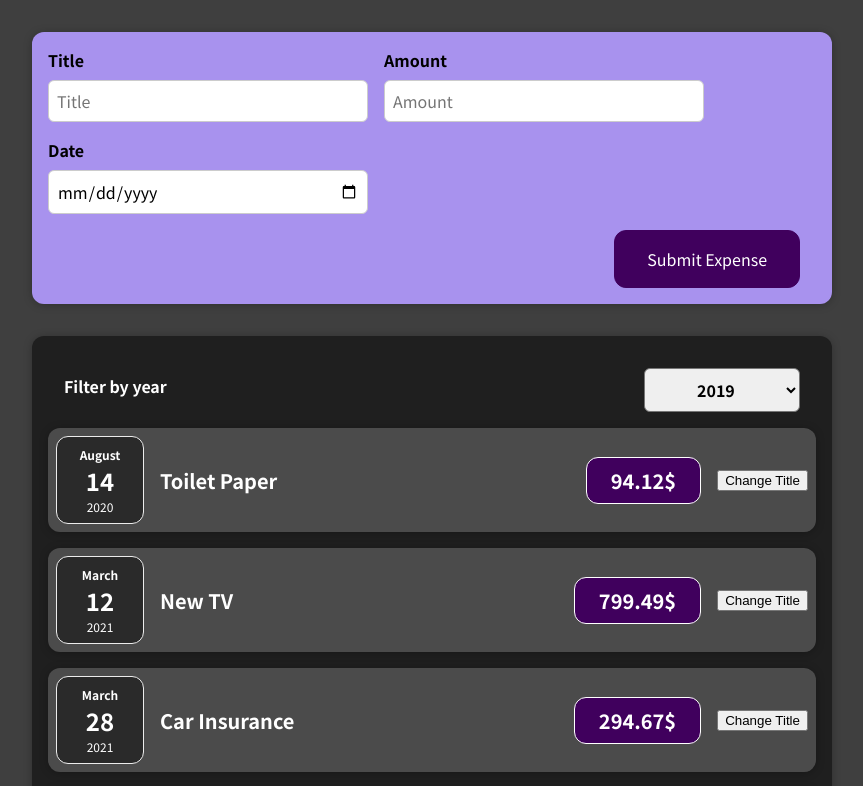
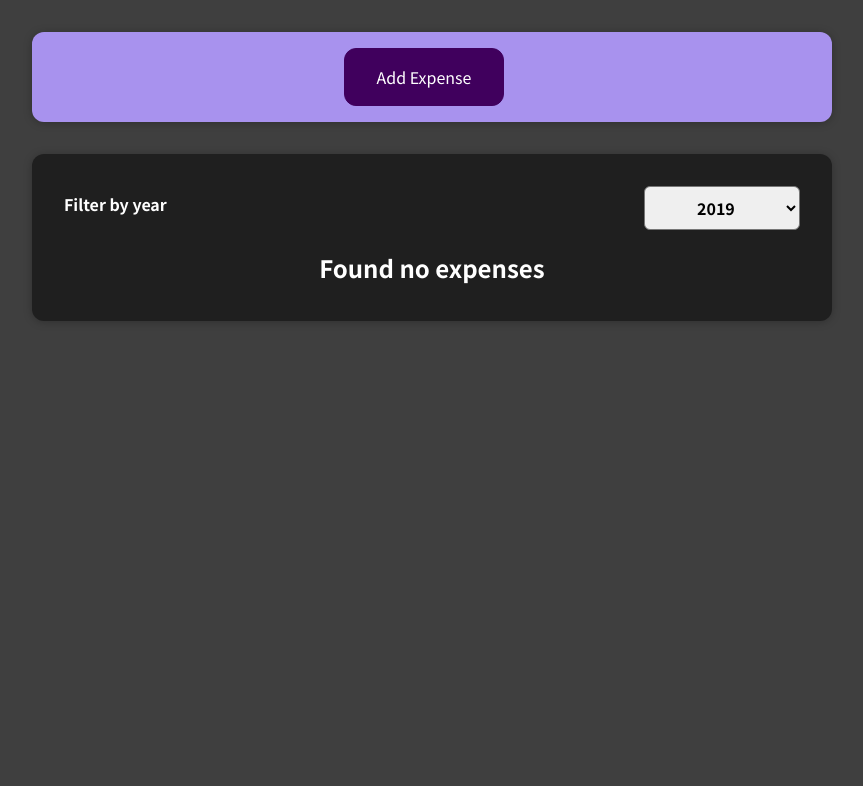
Before and after one commit to Arunr29/react-app, a React (Create React App) app: page / in a window 1280 px wide. Shown: the top 786 px of the page, without its empty margins (208-1071 px from the left). Built offline with nearby package versions, Linux system fonts and the light colour scheme.

Commit message:
Introduction to control structures and ternary operators in React

```diff
--- a/src/App.js
+++ b/src/App.js
@@ -1,10 +1,8 @@
 import ExpenseData from "./components/Expenses/ExpenseData";
-import React from "react";
+import React, { useState } from "react";
 import NewExpense from './components/CreateExpense/NewExpense';
 
-
-function App() {
-  const expenses = [
+const DUMMY_EXPENSES = [
   {
     id: "e1",
     title: "Toilet Paper",
@@ -30,16 +28,23 @@ function App() {
     date: new Date(2021, 5, 12),
   },
 ];
+
+function App() {
+
+  const [expenses, setExpenses] = useState(DUMMY_EXPENSES);
+
   const onExpenseHandler = (event) => {
-    console.log("In App.js");
     console.log(event);
+    setExpenses(prevExpenses => {
+      return [event, ...prevExpenses]
+    });
   }
   // return React.createElement('div', {},
   //   React.createElement('h2', {}, "Let's get started!",
   //     React.createElement(ExpenseData, { items: expenses })))
   return (
     <div>
-      <NewExpense onAddExpense={onExpenseHandler}/>
+      <NewExpense onAddExpense={onExpenseHandler} />
       <ExpenseData items={expenses} />
     </div>
   );
--- a/src/components/CreateExpense/ExpenseForm.js
+++ b/src/components/CreateExpense/ExpenseForm.js
@@ -8,6 +8,7 @@ function ExpenseForm(props) {
     const [enteredAmount, setEnteredAmount] = useState('');
     //Date - useState
     const [enteredDate, setEnteredDate] = useState('');
+
 
     //Atlernate way to avoid using multiple state
     // const [userInput, updateInput] = useState({
@@ -52,11 +53,11 @@ function ExpenseForm(props) {
 
         const expenseForm = {
             title: enteredTitle,
-            amount: `${enteredAmount}${'$'}`,
+            amount: enteredAmount,
             date: new Date(enteredDate)
         }
         //Function calling from NewExpense.js using prop
-        const createdExpense = props.onCreateExpense(expenseForm);
+        props.onCreateExpense(expenseForm);
         // console.log(createdExpense);
         //Clear the forms via reset
         setEnteredTitle('');
@@ -65,7 +66,8 @@ function ExpenseForm(props) {
 
     }
 
-    return (<form onSubmit={submitForm}>
+    return (
+        <form onSubmit={submitForm}>
             <div className="new-expense__controls">
                 <div className="new-expense__control">
                     <label>Title</label>
@@ -81,9 +83,11 @@ function ExpenseForm(props) {
                 </div>
             </div>
             <div className="new-expense__actions">
+                <button type="type" onClick={props.onCancel}>Cancel</button>
                 <button type="submit">Submit Expense</button>
             </div>
-    </form>)
+        </form>
+    );
 }
 
 export default ExpenseForm;
--- a/src/components/CreateExpense/NewExpense.js
+++ b/src/components/CreateExpense/NewExpense.js
@@ -1,8 +1,11 @@
-import React from "react";
+import React, { useState } from "react";
 import './NewExpense.css';
 import ExpenseForm from './ExpenseForm';
 
 function NewExpense(props) {
+
+    const [isEditing, setEditing] = useState(false);
+
     const onShareData = (event) => {
         const newExpense = {
             ...event,
@@ -11,10 +14,32 @@ function NewExpense(props) {
         // console.log(newExpense);
         //Function calling from App.js using prop
         props.onAddExpense(newExpense);
+        // hide form after submission
+        setEditing(false);
 
     }
+
+    const showExpenseBtn = () => {
+        setEditing(true);
+    }
+
+    const cancelBtn = () => {
+        setEditing(false);
+    }
+
+    //Alternate way of displaying conditional content
+    // let notEditing;
+    // let editing;
+
+    // if (!isEditing) {
+    //     notEditing = <button onClick={showExpenseBtn} type="button">Add Expense</button>;
+    // } else if (isEditing) {
+    //     editing = <ExpenseForm onCreateExpense={onShareData} />;
+    // }
+
     return (<div className="new-expense">
-        <ExpenseForm onCreateExpense={onShareData} />
+        {!isEditing ? <button onClick={showExpenseBtn} type="button">Add Expense</button> : ''}
+        {isEditing ? <ExpenseForm onCreateExpense={onShareData} onCancel={cancelBtn} /> : ''}
     </div>);
 }
 
--- a/src/components/Expenses/ExpenseData.js
+++ b/src/components/Expenses/ExpenseData.js
@@ -3,6 +3,7 @@ import './ExpenseData.css';
 import Card from "../UI/Card";
 import React, { useState } from "react";
 import ExpensesFilter from "../FilterExpense/ExpensesFilter";
+import ExpenseList from "./ExpenseList";
 
 function ExpenseData(props) {
 
@@ -10,15 +11,24 @@ function ExpenseData(props) {
 
   const filterExpense = (event) => {
     console.log("ExpenseData.js");
-    // console.log(event);
     updatedValue(event)
   }
+
+
+  // using higher order functions to filter and map the expenses
+
+  const filteredDate = props.items.filter(data => (data.date.getFullYear().toString()) === (fileredValue));
+  console.log(filteredDate.length == 0 ? "no data" : "Data");
+
+
 
   return (
     <div>
       <Card className="expenses">
         <ExpensesFilter setYear={fileredValue} displayExpense={filterExpense} />
-        <ExpenseItem
+        <ExpenseList items={filteredDate} />
+
+        {/* <ExpenseItem
           title={props.items[0].title}
           amount={props.items[0].amount}
           date={props.items[0].date} />
@@ -33,7 +43,7 @@ function ExpenseData(props) {
         <ExpenseItem
           title={props.items[3].title}
           amount={props.items[3].amount}
-          date={props.items[3].date} />
+          date={props.items[3].date} /> */}
       </Card>
     </div>
   );
--- a/src/components/Expenses/ExpenseItem.js
+++ b/src/components/Expenses/ExpenseItem.js
@@ -10,22 +10,24 @@ function ExpenseItem(props) {
   const [title, setTitle] = useState(currentTitle); //syntax using state //default value will be passed
 
   //adding a click event introducing state
-  const clickHandler = () => {
-      setTitle("Updated!");
-    console.log(title);
-  }
+  // const clickHandler = () => {
+  //     setTitle("Updated!");
+  //   console.log(title);
+  // }
   return (
+    <li>
       <Card className="expense-item">
         <ExpenseDate date={props.date} />
         <div className="expense-item__description">
-        <h2>{title}</h2>
+          <h2>{props.title}</h2>
           <div className="expense-item__price">
             {props.amount}
             {dollar}
           </div>
-        <button onClick={clickHandler}>Change Title</button>
+          {/* <button onClick={clickHandler}>Change Title</button> */}
         </div>
       </Card>
+    </li>
   );
 }
 
--- /dev/null
+++ b/src/components/Expenses/ExpenseList.css
@@ -0,0 +1,9 @@
+.expenses-list {
+    list-style: none;
+    padding: 0;
+  }
+
+  .expenses-list__fallback {
+    color: white;
+    text-align: center;
+  }
--- /dev/null
+++ b/src/components/Expenses/ExpenseList.js
@@ -0,0 +1,24 @@
+import React from "react";
+import ExpenseItem from "./ExpenseItem";
+import './ExpenseList.css';
+
+function ExpenseList(props) {
+    let expenseContent = <h2 className="expenses-list__fallback">Found no expenses</h2>
+
+    if (props.items.length === 0) {
+        return expenseContent;
+    }
+
+    return (
+        <ul className="expenses-list">
+            {props.items.map(expense =>
+            (<ExpenseItem
+                key={expense.id}
+                title={expense.title}
+                amount={expense.amount}
+                date={expense.date} />))}
+        </ul>
+    );
+};
+
+export default ExpenseList;
```
Also changed, not shown: react-notes/React-Fundamentals.md (+8 -0 lines), src/components/Expenses/ExpenseData.css (line endings or trailing spaces). Lines whose indentation alone changed are shown as unchanged.
